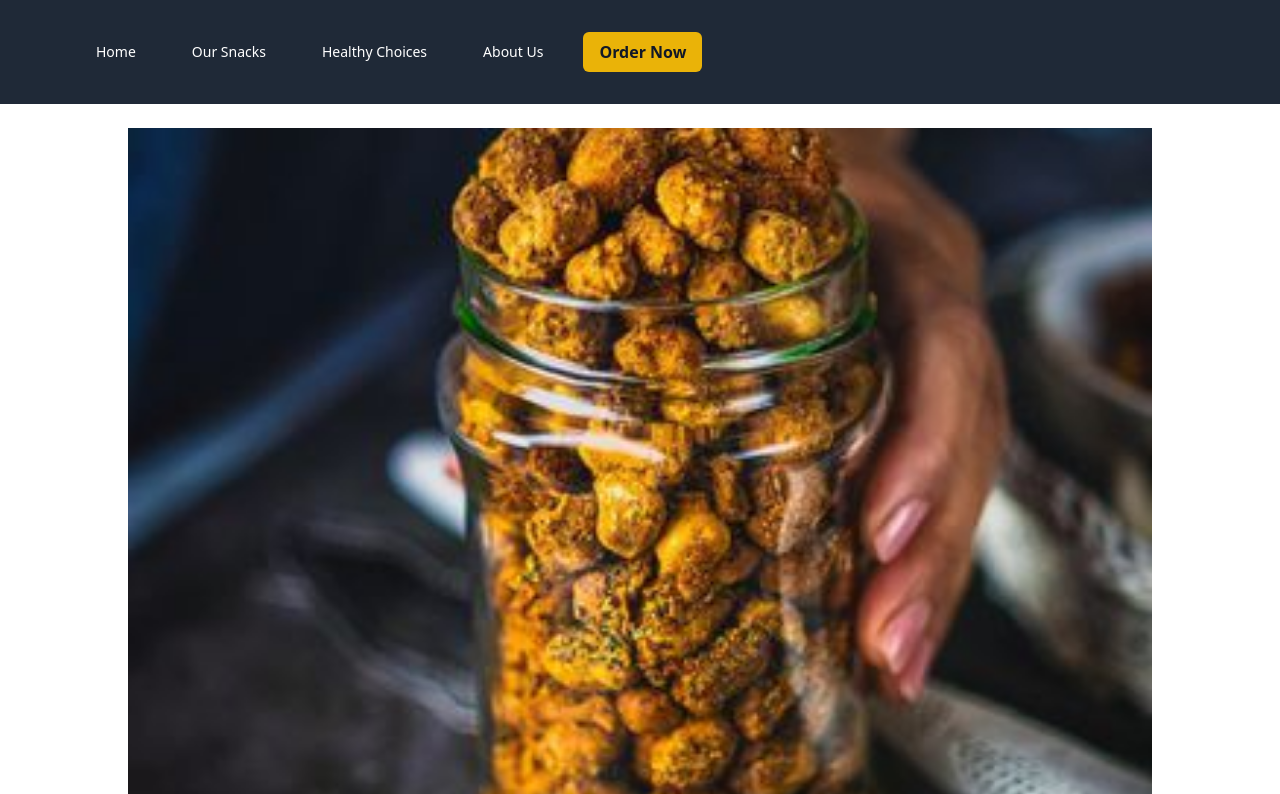
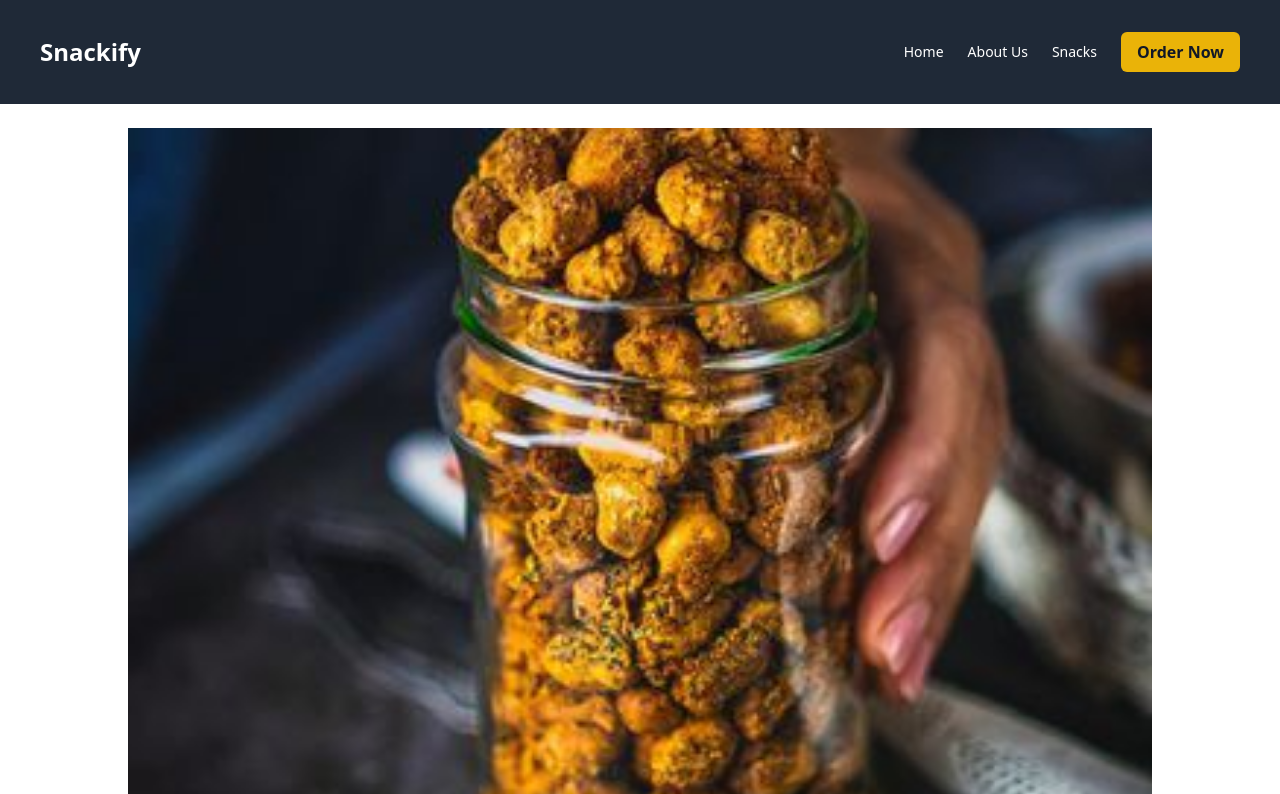
Before and after one commit to quantanmreaper/Snackify, a React (Vite) app in the folder snack-app/: page / in a window 1280 px wide. Shown: the top 794 px of the page. Built offline with nearby package versions, Linux system fonts and the light colour scheme.

Commit message:
Fixed the Header component within that specifically the navigation bar

```diff
--- a/snack-app/src/App.jsx
+++ b/snack-app/src/App.jsx
@@ -20,7 +20,7 @@ function App() {
               <Routes>
                   <Route path="/" element={<Home />}></Route>
                   <Route path="/about" element={<About />}></Route>
-                  <Route path="/product/:id" element={<ProductDetails />}></Route>
+                  <Route path="/productdetails" element={<ProductDetails />}></Route>
                   <Route path="/cart" element={<Cart />}></Route>
               </Routes>
            </Router>
--- a/snack-app/src/components/Header.jsx
+++ b/snack-app/src/components/Header.jsx
@@ -1,44 +1,43 @@
-import React from 'react';
+import React from "react";
+import { Link } from "react-router-dom";
 
-function Header() {
-  return (
+const header = () =>{
+    return(
             <header className="bg-gray-800 text-white py-3">
+              <nav className="max-w-7xl mx-auto px-6 sm:px-8 lg:px-10">
+                <div className="flex justify-between items-center h-20">
 
-      <nav className="max-w-7xl mx-auto px-6 sm:px-8 lg:px-10">
-        <div className="flex items-center  h-20"> {/* Increased height from h-16 to h-20 */}
-          <div className="flex items-center">
-            <a href="#" className="flex-shrink-0">
-              {/* Placeholder logo */}
-              {/* <img className="h-12 w-12" src="https://via.placeholder.com/48" alt="Snack Haven Logo" /> */}
-            </a>
-            <div className="hidden md:block">
-              <div className="ml-10 flex items-baseline space-x-6"> {/* Increased space between items */}
-                <a href="#" className="hover:text-yellow-300 px-4 py-2 rounded-md text-sm font-medium">Home</a>
-                <a href="#" className="hover:text-yellow-300 px-4 py-2 rounded-md text-sm font-medium">Our Snacks</a>
-                <a href="#" className="hover:text-yellow-300 px-4 py-2 rounded-md text-sm font-medium">Healthy Choices</a>
-                <a href="#" className="hover:text-yellow-300 px-4 py-2 rounded-md text-sm font-medium">About Us</a>
+                  <div className="flex-shrink-0">
+                    <a href="/" className="text-2xl font-bold trackling-wide">Snackify</a>
                   </div>
-            </div>
-          </div>
-          <div className="hidden md:block">
-            <div className="ml-4 flex items-center md:ml-6">
-              <button className="bg-yellow-500 hover:bg-yellow-400 text-gray-900 font-bold py-2 px-4 rounded-md"> {/* Larger button padding */}
+
+                  <div className="hidden md:flex items-center space-x-6">
+                    <a href></a>
+                   <Link to="/"  className="hover:text-yellow-300 text-sm font-medium">Home</Link>
+                   <Link to="/about" className="hover:text-yellow-300 text-sm font-medium">About Us</Link>
+                   <Link to ="/productdetails" className="hover:text-yellow-300 text-sm font-medium">Snacks</Link>
+                   <Link to="/order">
+              <button className="bg-yellow-500 hover:bg-yellow-400 text-gray-900 font-bold py-2 px-4 rounded-md">
                 Order Now
               </button>
+            </Link>
+
                   </div>
-          </div>
-          <div className="-mr-2 flex md:hidden">
-            <button type="button" className="bg-white inline-flex items-center justify-center p-3 rounded-md text-orange-600 hover:text-orange-500 hover:bg-yellow-200 focus:outline-none focus:ring-2 focus:ring-offset-2 focus:ring-yellow-300">
+
+                  <div className="md:hidden">
+                    <button type="button" className="bg-white inline-flex items-center justify-center p-3 rounded-md text-gray-600 hover:text-yellow-400 hover:bg-yellow-200 focus:outline-none focus:ring-2 focus:ring-offset-2 focus:ring-gray-300">
                       <span className="sr-only">Open main menu</span>
                         <svg className="block h-6 w-6" xmlns="http://www.w3.org/2000/svg" fill="none" viewBox="0 0 24 24" stroke="currentColor" aria-hidden="true">
                           <path strokeLinecap="round" strokeLinejoin="round" strokeWidth="2" d="M4 6h16M4 12h16M4 18h16" />
                         </svg>
                       </button>
                   </div>
+
                 </div>
+
               </nav>
+
             </header>
     );
 }
-
-export default Header;
+export default header;
--- a/snack-app/src/pages/Cart.jsx
+++ b/snack-app/src/pages/Cart.jsx
@@ -1,6 +1,6 @@
 import React from 'react';
 
-const Create = () => {
+const Cart = () => {
     return (
       <div>
         <h1>About Us</h1>
@@ -9,4 +9,4 @@ const Create = () => {
     );
   }
 
-  export default Create;
+  export default Cart;
```
Lines whose indentation alone changed are shown as unchanged.
